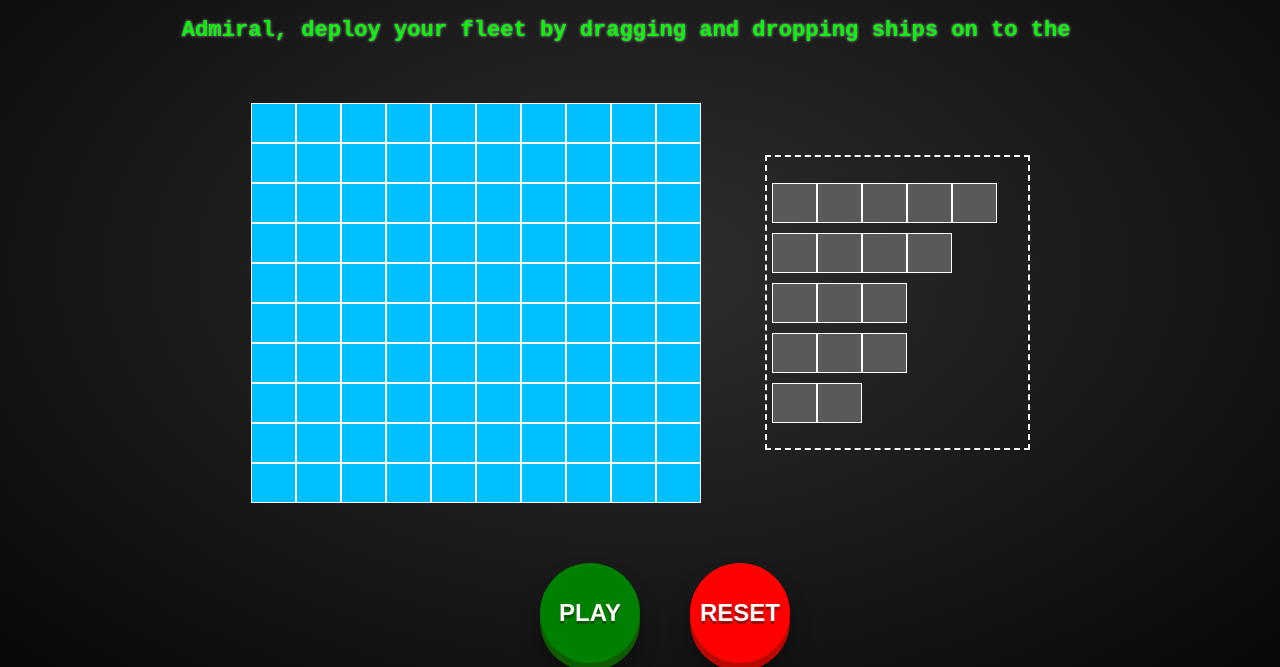
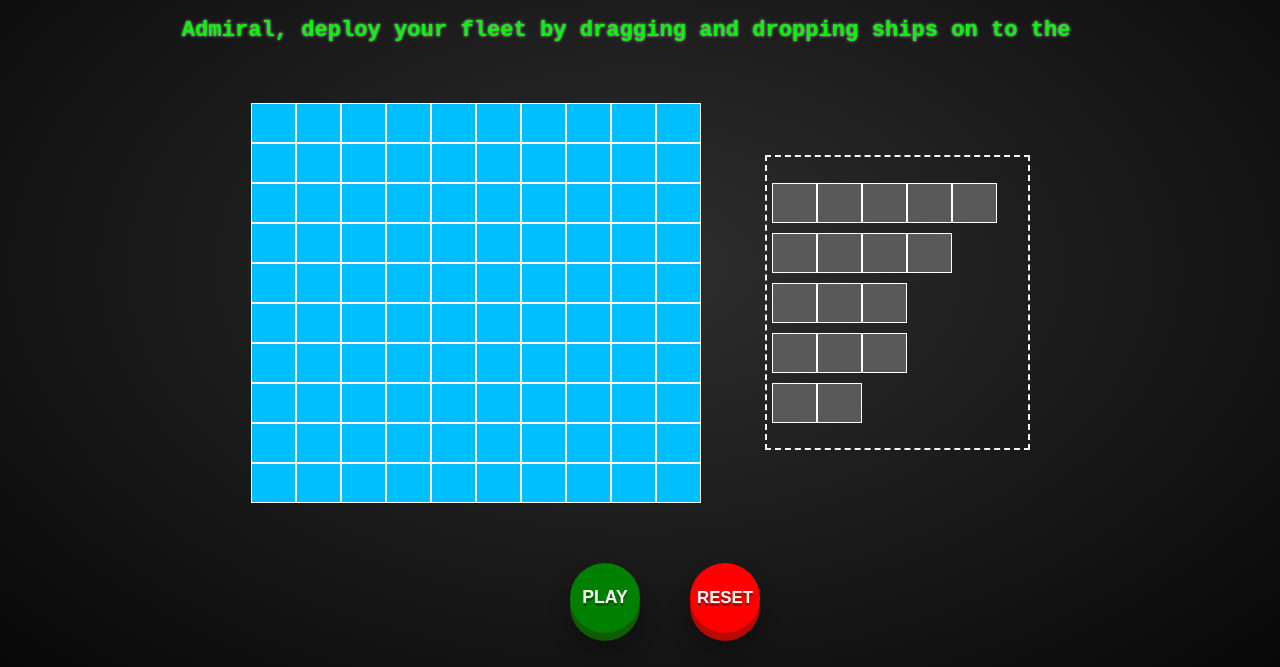
Before and after one commit to a1ali/Battleship, a plain HTML site: page index.html in a window 1280 px wide. Shown: the part 133-800 px from the top of the page. Drawn offline with nearby package versions, Linux system fonts and the light colour scheme.

Commit message:
fix button positioning

```diff
--- a/style.css
+++ b/style.css
@@ -115,6 +115,7 @@ body {
     align-items: center;
     justify-content: center;
     color: white;
+    padding-bottom: 20px;
 }
 
 .play {
@@ -126,11 +127,11 @@ body {
     color: white;
     font-family: Arial, sans-serif;
     font-weight: 900;
-    font-size: 1.5em;
+    font-size: 1.1em;
     border: none;
     cursor: pointer;
-    width: 100px;
-    height: 100px;
+    width: 70px;
+    height: 70px;
     border-radius: 50%;
     background: green;
     box-shadow: 0 8px 0 rgb(15, 92, 0),
@@ -146,11 +147,11 @@ body {
     color: white;
     font-family: Arial, sans-serif;
     font-weight: 900;
-    font-size: 1.5em;
+    font-size: 1.05em;
     border: none;
     cursor: pointer;
-    width: 100px;
-    height: 100px;
+    width: 70px;
+    height: 70px;
     border-radius: 50%;
     background: red;
     text-shadow: 0 3px 1px rgba(122,17,8,.8);
```
